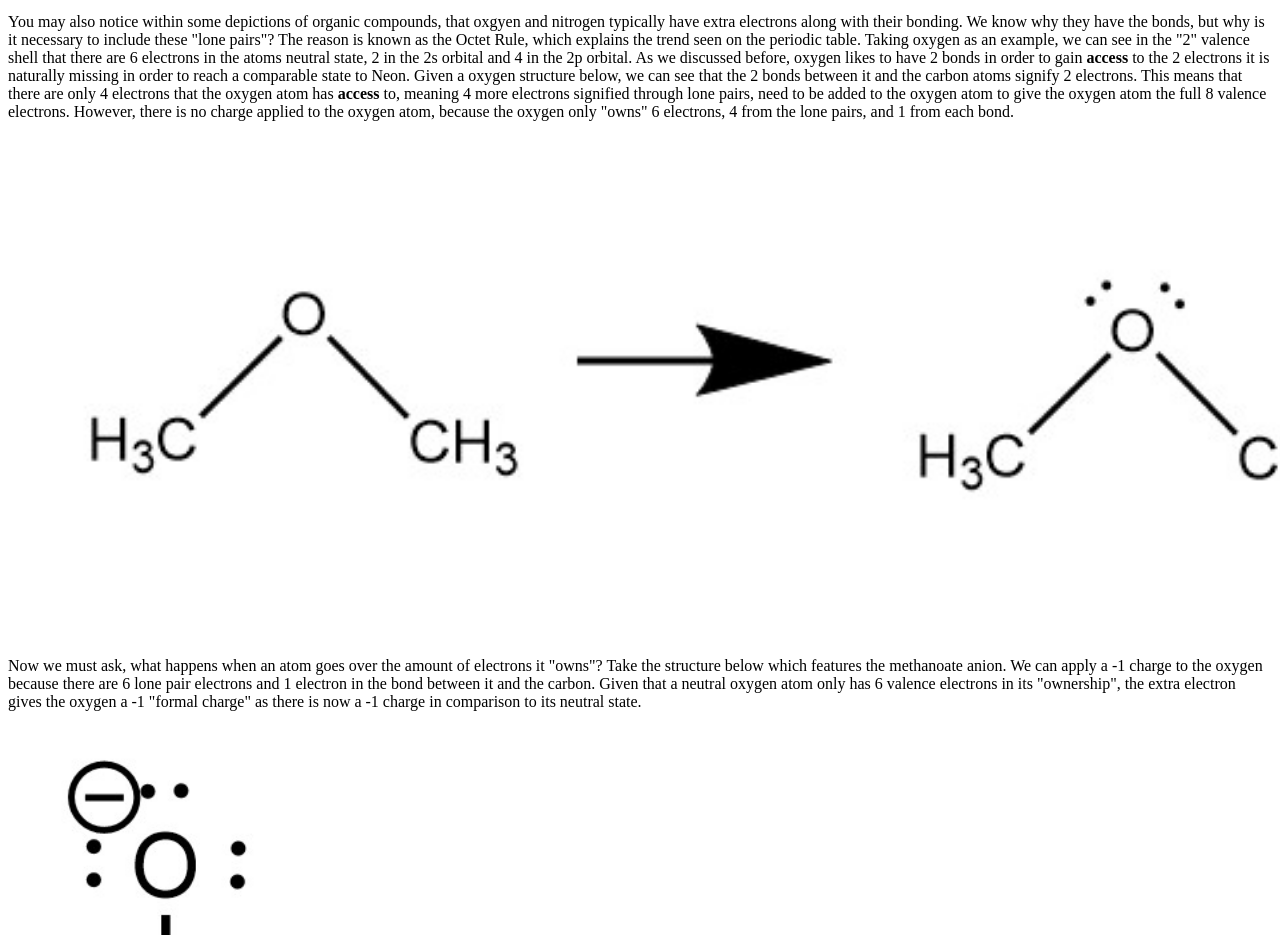
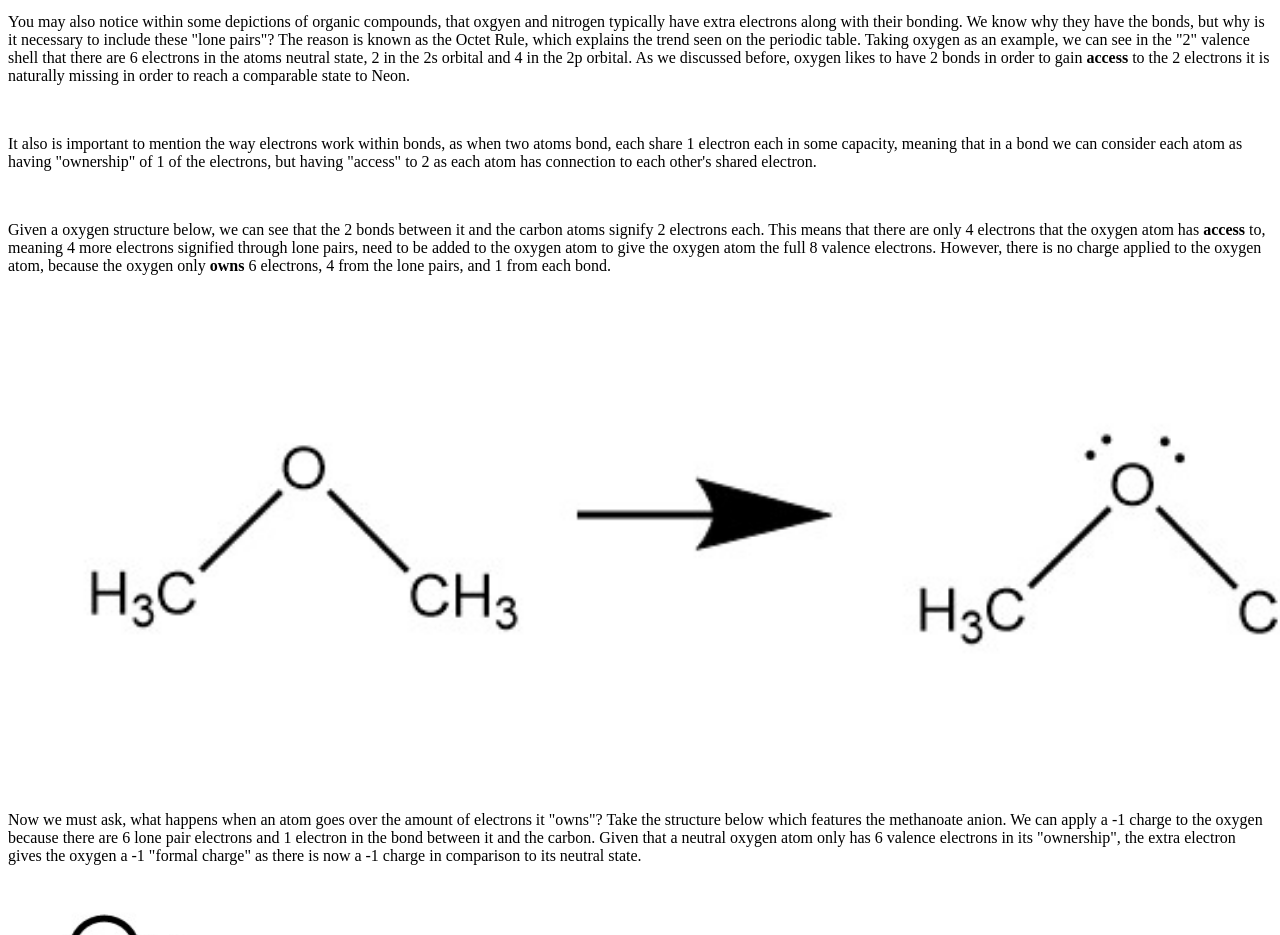
Before and after one commit to Eggboi-eng/Webdesign, a plain HTML site: page Organic_Chemistry_1_Concepts/index.html in a window 1280 px wide. Shown: the part 1160-2095 px from the top of the page. Drawn offline with Linux system fonts and the light colour scheme.

Commit message:
initial commit

```diff
--- a/Organic_Chemistry_1_Concepts/index.html
+++ b/Organic_Chemistry_1_Concepts/index.html
@@ -41,8 +41,16 @@
             You may also notice within some depictions of organic compounds, that oxgyen and nitrogen typically have extra electrons along with their bonding. We know why they have the bonds, but why is it necessary to include these
             "lone pairs"? The reason is known as the Octet Rule, which explains the trend seen on the periodic table. Taking oxygen as an example, we can see in the "2" valence shell that there are 6 electrons in the atoms neutral state,
             2 in the 2s orbital and 4 in the 2p orbital. As we discussed before, oxygen likes to have 2 bonds in order to gain <strong>access</strong> to the 2 electrons it is naturally missing in order to reach a comparable state to Neon.
-            Given a oxygen structure below, we can see that the 2 bonds between it and the carbon atoms signify 2 electrons. This means that there are only 4 electrons that the oxygen atom has <strong>access</strong> to, meaning 4 more electrons signified through lone pairs,
-            need to be added to the oxygen atom to give the oxygen atom the full 8 valence electrons. However, there is no charge applied to the oxygen atom, because the oxygen only "owns" 6 electrons, 4 from the lone pairs, and 1 from each bond.
+            </p>
+            <br>
+            <p>
+            It also is important to mention the way electrons work within bonds, as when two atoms bond, each share 1 electron each in some capacity, meaning that in a bond we can consider each atom as having "ownership" of 1 of the electrons, but having
+            "access" to 2 as each atom has connection to each other's shared electron.
+            </p>
+            <br>
+            <p>
+            Given a oxygen structure below, we can see that the 2 bonds between it and the carbon atoms signify 2 electrons each. This means that there are only 4 electrons that the oxygen atom has <strong>access</strong> to, meaning 4 more electrons signified through lone pairs,
+            need to be added to the oxygen atom to give the oxygen atom the full 8 valence electrons. However, there is no charge applied to the oxygen atom, because the oxygen only <strong>owns</strong> 6 electrons, 4 from the lone pairs, and 1 from each bond.
             </p>
             <img src="images/oxygen_example.jpg" alt="Oxgyen atom in structure without lone pairs." height="500" length="500">
             <br>
```
Also changed, not shown: Organic_Chemistry_1_Concepts/images/hybridization.jpg (added), Organic_Chemistry_1_Concepts/images/orbital_domains.jpg (added), Organic_Chemistry_1_Concepts/images/sigma_pi_bonds.png (added).
